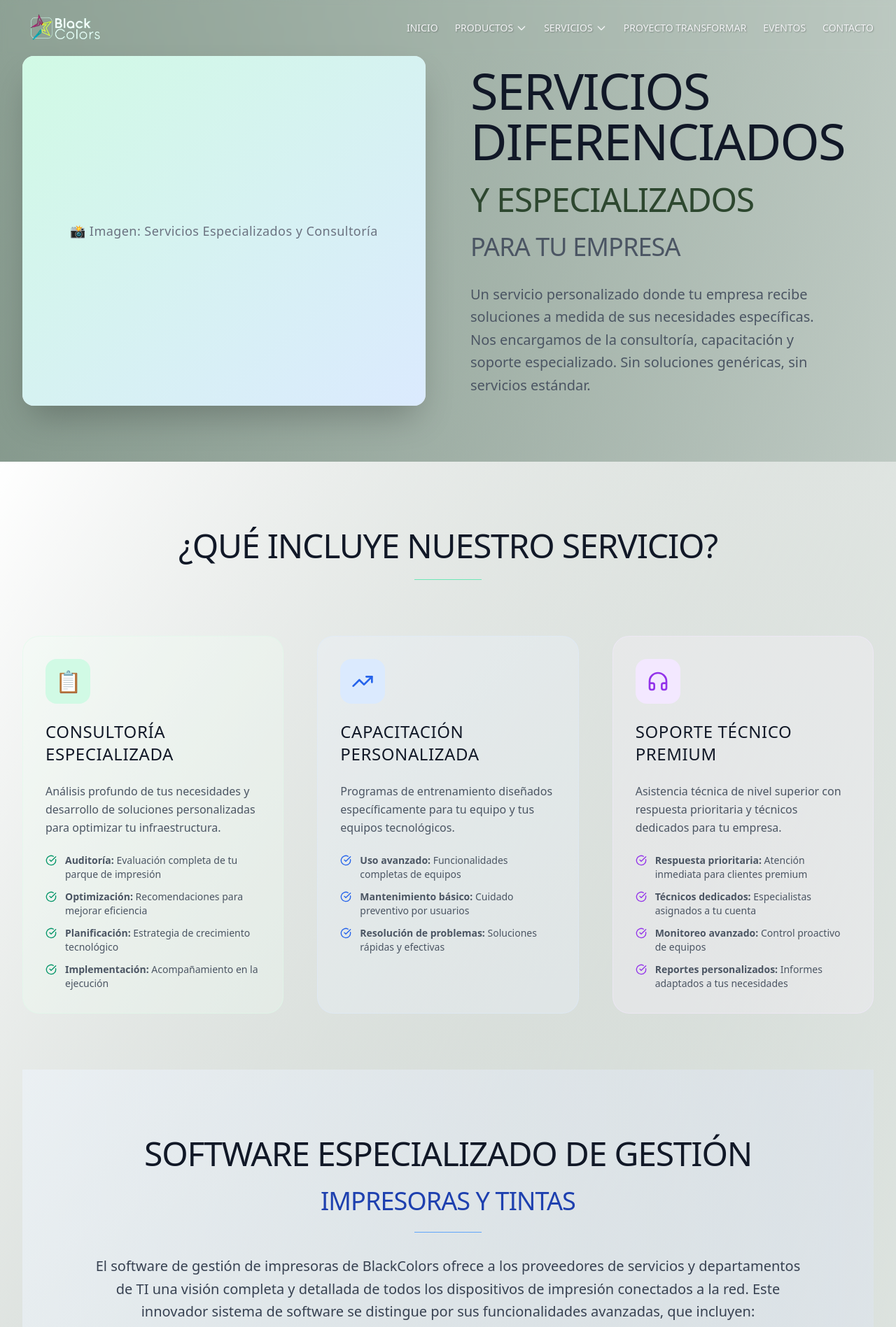
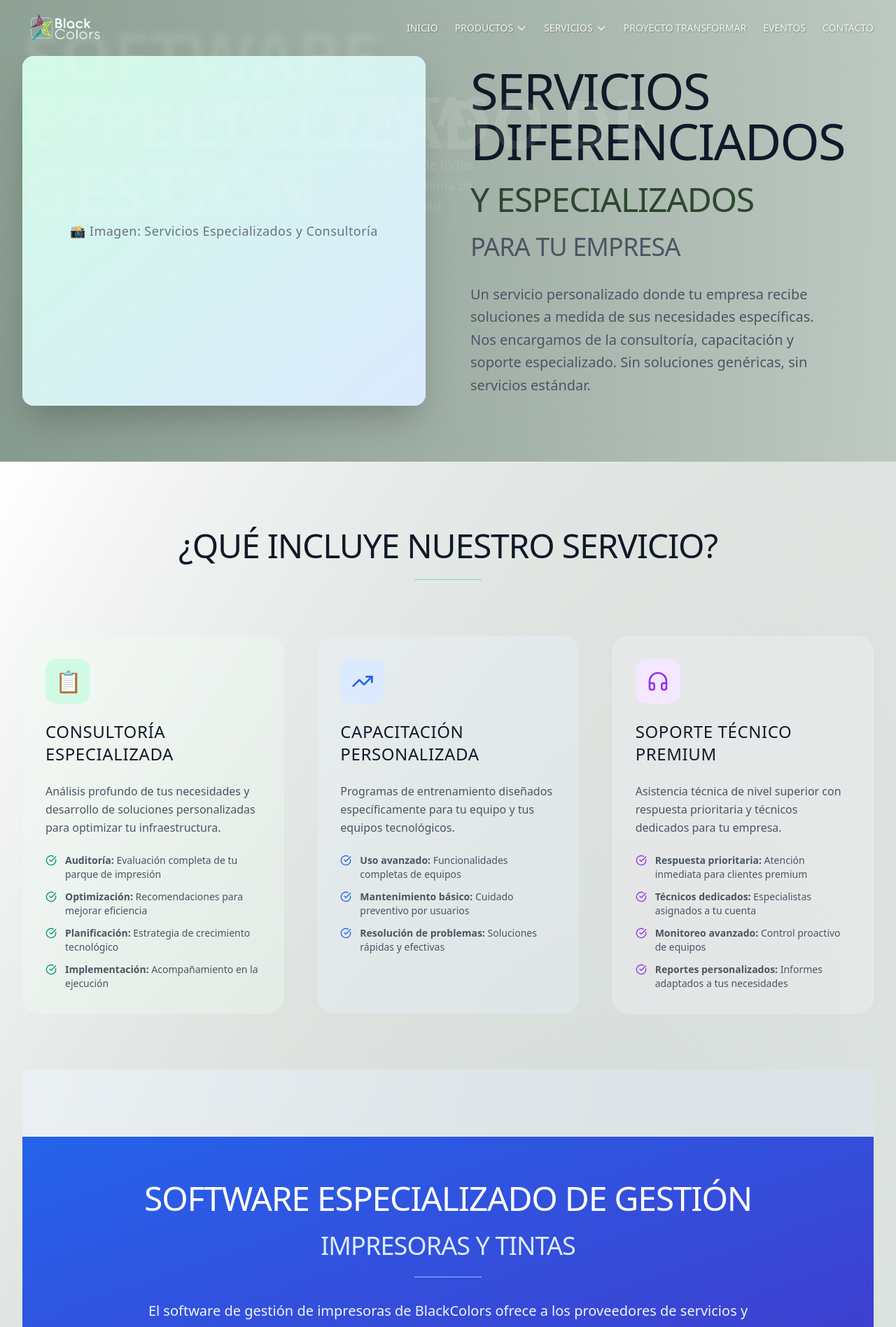
Before and after one commit to francobg7/black-colors-eco-print, a React (Vite) app: page /servicios/diferenciados in a window 1280 px wide. Shown: the top 1897 px of the page at 70% size. Built offline with nearby package versions, Linux system fonts and the light colour scheme.

Commit message:
hero added

```diff
--- a/src/pages/servicios/diferenciados/index.tsx
+++ b/src/pages/servicios/diferenciados/index.tsx
@@ -151,20 +151,37 @@ const ServiciosDiferenciados = () => {
 
           {/* Software Especializado de Gestión de Impresoras */}
           <div className="w-full bg-gradient-to-r from-blue-50/50 to-indigo-100/30 py-24">
-            <div className="container mx-auto px-8">
-              <div className="text-center mb-20">
-                <h3 className="text-5xl font-light text-gray-900 mb-6 tracking-tight">
+            {/* Hero Section con información de fondo - Ancho completo */}
+            <div className="w-full bg-gradient-to-br from-blue-600 to-indigo-700 py-16 mb-20 overflow-hidden">
+              {/* Background con información */}
+              <div className="absolute inset-0 opacity-10">
+                <div className="absolute top-8 left-8 text-8xl font-bold text-white leading-none">
+                  SOFTWARE ESPECIALIZADO DE GESTIÓN
+                </div>
+                <div className="absolute top-32 left-8 text-6xl font-bold text-white leading-none">
+                  IMPRESORAS Y TINTAS
+                </div>
+                <div className="absolute top-48 left-8 text-lg text-white leading-relaxed max-w-2xl">
+                  El software de gestión de impresoras de BlackColors ofrece a los proveedores de servicios y departamentos de TI una visión completa y detallada de todos los dispositivos de impresión conectados a la red. Este innovador sistema de software se distingue por sus funcionalidades avanzadas, que incluyen:
+                </div>
+              </div>
+
+              {/* Contenido principal sobre el background */}
+              <div className="container mx-auto px-8 relative z-10 text-center">
+                <h3 className="text-5xl font-light text-white mb-6 tracking-tight">
                   SOFTWARE ESPECIALIZADO DE GESTIÓN
                 </h3>
-                <h4 className="text-4xl font-light text-blue-800 mb-6 tracking-tight">
+                <h4 className="text-4xl font-light text-blue-100 mb-6 tracking-tight">
                   IMPRESORAS Y TINTAS
                 </h4>
-                <div className="w-24 h-px bg-blue-400 mx-auto mb-8"></div>
-                <p className="text-xl text-gray-700 leading-relaxed font-light max-w-5xl mx-auto">
+                <div className="w-24 h-px bg-blue-300 mx-auto mb-8"></div>
+                <p className="text-xl text-blue-50 leading-relaxed font-light max-w-4xl mx-auto">
                   El software de gestión de impresoras de BlackColors ofrece a los proveedores de servicios y departamentos de TI una visión completa y detallada de todos los dispositivos de impresión conectados a la red. Este innovador sistema de software se distingue por sus funcionalidades avanzadas, que incluyen:
                 </p>
               </div>
+            </div>
 
+            <div className="container mx-auto px-8">
               <div className="grid grid-cols-1 lg:grid-cols-2 gap-16 mb-20">
                 {/* Información detallada sobre el rendimiento */}
                 <div className="space-y-6">
```
